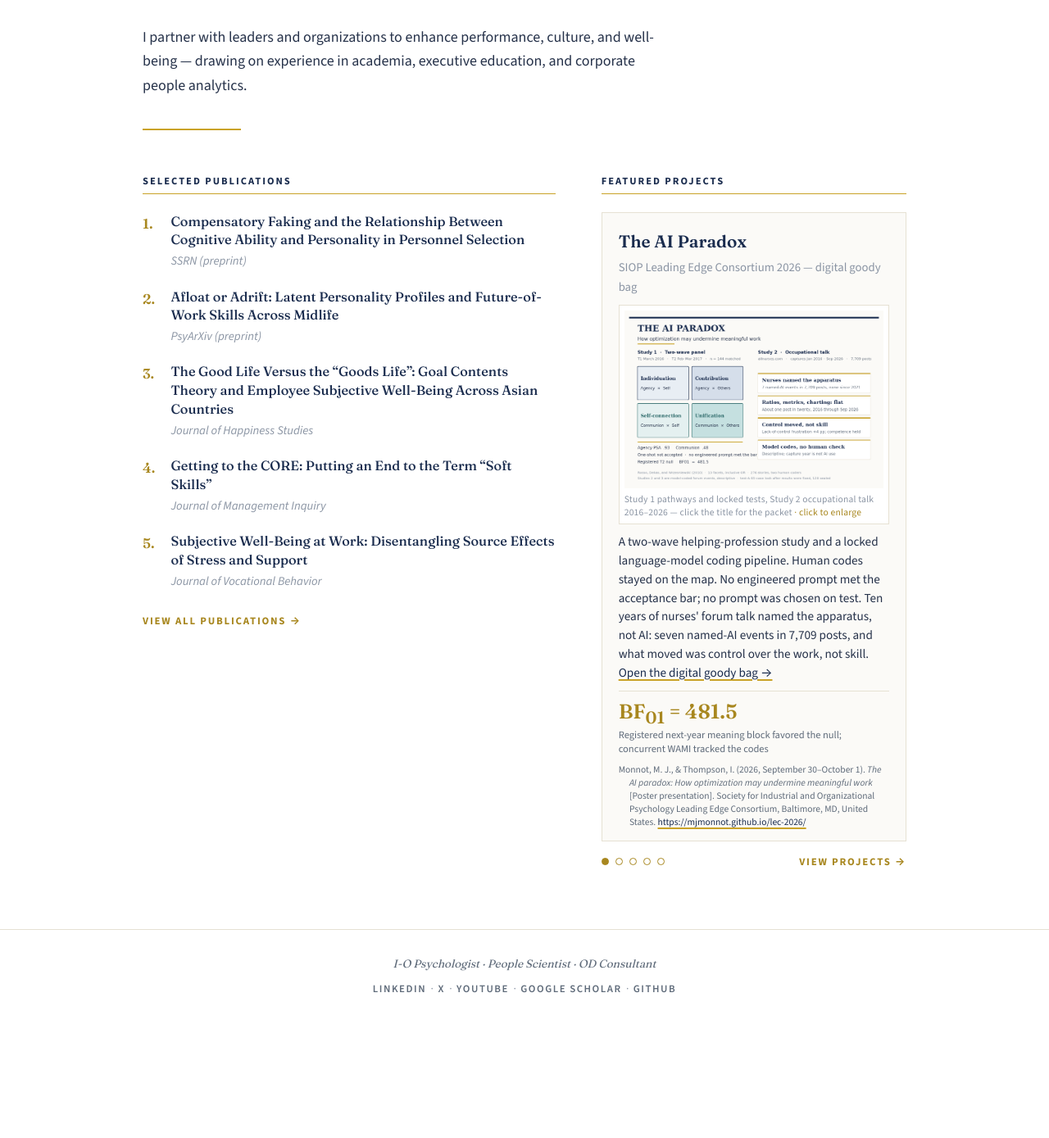
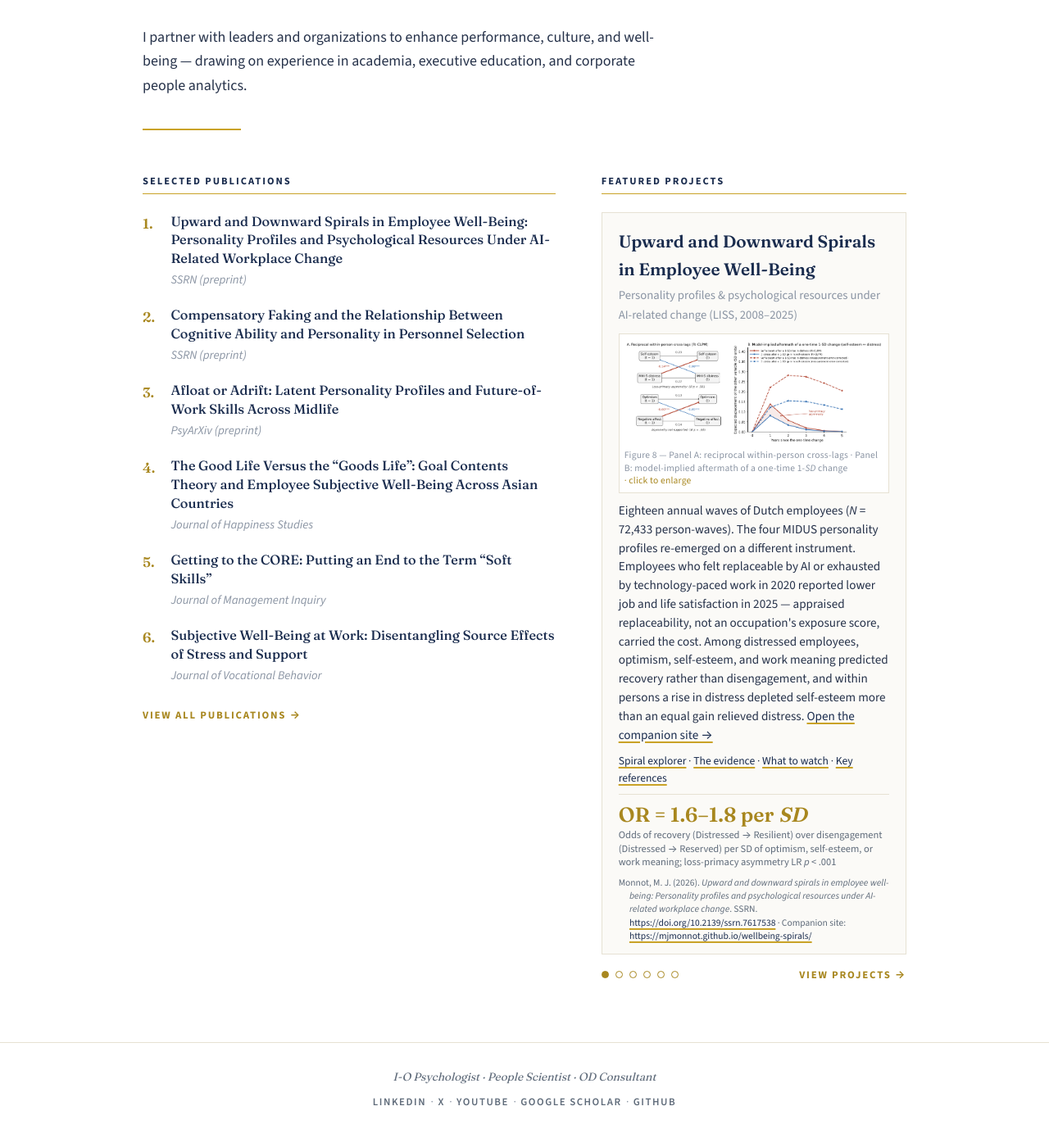
Before and after one commit to mjmonnot/mjmonnot.github.io, a Jekyll site: the page built from index.md, in a window 1280 px wide and 1400 px high, scrolled down 261 px. Shown: the top 1389 px of the window at 82% size. Built offline with Jekyll 4.4.1, drawn with Linux system fonts in a browser that asks for light colours; before the commit the page ends 1527 px from its top, so only the background shows below that.

Commit message:
Add LISS well-being spirals SSRN preprint: publications list, data, summary page; featured-projects card linking the wellbeing-spirals companion site
Co-authored-by: Cursor <cursoragent@cursor.com>

```diff
--- a/index.md
+++ b/index.md
@@ -16,6 +16,12 @@ permalink: /
     <p class="section-label">Selected Publications</p>
     <hr class="label-rule">
     <ol class="pub-list">
+      <li>
+        <div>
+          <p class="pub-title"><a href="/publications/2026-wellbeing-spirals.html">Upward and Downward Spirals in Employee Well-Being: Personality Profiles and Psychological Resources Under AI-Related Workplace Change</a></p>
+          <p class="pub-journal">SSRN (preprint)</p>
+        </div>
+      </li>
       <li>
         <div>
           <p class="pub-title"><a href="/publications/2026-compensatory-faking.html">Compensatory Faking and the Relationship Between Cognitive Ability and Personality in Personnel Selection</a></p>
@@ -56,6 +62,24 @@ permalink: /
     <div class="feature-carousel" data-feature-carousel data-interval="10000" aria-roledescription="carousel" aria-label="Featured projects">
       <div class="feature-carousel-track">
         <article class="feature-card feature-slide is-active" data-slide="0" aria-hidden="false">
+          <p class="feature-title"><a href="/wellbeing-spirals/">Upward and Downward Spirals in Employee Well-Being</a></p>
+          <p class="feature-sub">Personality profiles &amp; psychological resources under AI-related change (LISS, 2008&ndash;2025)</p>
+          <figure class="feature-figure feature-figure--wide">
+            <a class="feature-figure-link" href="{{ "/assets/images/liss-spirals-figure-8.png" | relative_url }}" data-lightbox aria-label="Enlarge Figure 8: within-person resource-distress spirals">
+              <img src="{{ "/assets/images/liss-spirals-figure-8.png" | relative_url }}" alt="Figure 8 from the LISS preprint. Panel A: random-intercept cross-lagged paths. Lagged distress to self-esteem is minus 0.14 and self-esteem to distress is minus 0.08, loss-primacy asymmetry p less than .001; lagged negative affect to optimism is minus 0.06 and optimism to negative affect is minus 0.05, asymmetry not supported. Panel B: expected displacement in SD units over five years after a one-time 1-SD change. Self-esteem after a rise in distress peaks near 0.14 and falls more slowly than distress after an equal gain in self-esteem, which peaks near 0.08. Measurement-error-corrected curves run higher." width="3364" height="1347" loading="lazy">
+            </a>
+            <figcaption>Figure 8 &mdash; Panel A: reciprocal within-person cross-lags &middot; Panel B: model-implied aftermath of a one-time 1-<em>SD</em> change <span class="feature-figure-hint">· click to enlarge</span></figcaption>
+          </figure>
+          <p class="feature-desc">Eighteen annual waves of Dutch employees (<em>N</em> = 72,433 person-waves). The four MIDUS personality profiles re-emerged on a different instrument. Employees who felt replaceable by AI or exhausted by technology-paced work in 2020 reported lower job and life satisfaction in 2025 &mdash; appraised replaceability, not an occupation's exposure score, carried the cost. Among distressed employees, optimism, self-esteem, and work meaning predicted recovery rather than disengagement, and within persons a rise in distress depleted self-esteem more than an equal gain relieved distress. <a href="/wellbeing-spirals/">Open the companion site &rarr;</a></p>
+          <p class="feature-links"><a href="/wellbeing-spirals/">Spiral explorer</a> &middot; <a href="/wellbeing-spirals/evidence.html">The evidence</a> &middot; <a href="/wellbeing-spirals/playbook.html">What to watch</a> &middot; <a href="/wellbeing-spirals/references.html">Key references</a></p>
+          <div class="feature-stat">
+            <span class="stat-value">OR&nbsp;=&nbsp;1.6&ndash;1.8&nbsp;per&nbsp;<em>SD</em></span>
+            <span class="stat-note">Odds of recovery (Distressed &rarr; Resilient) over disengagement (Distressed &rarr; Reserved) per SD of optimism, self-esteem, or work meaning; loss-primacy asymmetry LR <em>p</em> &lt; .001</span>
+          </div>
+          <p class="feature-cite">Monnot, M. J. (2026). <em>Upward and downward spirals in employee well-being: Personality profiles and psychological resources under AI-related workplace change</em>. SSRN. <a href="https://doi.org/10.2139/ssrn.7617538">https://doi.org/10.2139/ssrn.7617538</a> &middot; Companion site: <a href="https://mjmonnot.github.io/wellbeing-spirals/">https://mjmonnot.github.io/wellbeing-spirals/</a></p>
+        </article>
+
+        <article class="feature-card feature-slide" data-slide="1" aria-hidden="true">
           <p class="feature-title"><a href="/lec-2026/">The AI Paradox</a></p>
           <p class="feature-sub">SIOP Leading Edge Consortium 2026 &mdash; digital goody bag</p>
           <figure class="feature-figure">
@@ -72,7 +96,7 @@ permalink: /
           <p class="feature-cite">Monnot, M. J., &amp; Thompson, I. (2026, September 30&ndash;October 1). <em>The AI paradox: How optimization may undermine meaningful work</em> [Poster presentation]. Society for Industrial and Organizational Psychology Leading Edge Consortium, Baltimore, MD, United States. <a href="https://mjmonnot.github.io/lec-2026/">https://mjmonnot.github.io/lec-2026/</a></p>
         </article>
 
-        <article class="feature-card feature-slide" data-slide="1" aria-hidden="true">
+        <article class="feature-card feature-slide" data-slide="2" aria-hidden="true">
           <p class="feature-title">Predicting Personality from Text</p>
           <p class="feature-sub">SIOP 2019 Machine Learning Competition &mdash; post-hoc winning solution</p>
           <figure class="feature-figure">
@@ -88,7 +112,7 @@ permalink: /
           </div>
         </article>
 
-        <article class="feature-card feature-slide" data-slide="2" aria-hidden="true">
+        <article class="feature-card feature-slide" data-slide="3" aria-hidden="true">
           <p class="feature-title">Afloat or Adrift</p>
           <p class="feature-sub">Latent personality profiles &amp; future-of-work skills (MIDUS)</p>
           <figure class="feature-figure">
@@ -104,7 +128,7 @@ permalink: /
           </div>
         </article>
 
-        <article class="feature-card feature-slide" data-slide="3" aria-hidden="true">
+        <article class="feature-card feature-slide" data-slide="4" aria-hidden="true">
           <p class="feature-title">Automated Meta-Analytic Coding</p>
           <p class="feature-sub">SIOP 2026 Machine Learning Competition &mdash; team One Hot Key</p>
           <figure class="feature-figure feature-figure--wide">
@@ -120,7 +144,7 @@ permalink: /
           </div>
         </article>
 
-        <article class="feature-card feature-slide" data-slide="4" aria-hidden="true">
+        <article class="feature-card feature-slide" data-slide="5" aria-hidden="true">
           <p class="feature-title"><a href="/faking-costs/">What Faking Costs a Hiring Funnel</a></p>
           <p class="feature-sub">Monte Carlo simulation fit to meta-analytic applicant estimates</p>
           <figure class="feature-figure feature-figure--wide">
@@ -141,11 +165,12 @@ permalink: /
 
       <div class="feature-carousel-footer">
         <div class="feature-dots" role="tablist" aria-label="Choose featured project">
-          <button type="button" class="feature-dot is-active" role="tab" aria-selected="true" aria-label="Show project 1 of 5: The AI Paradox (LEC 2026)"></button>
-          <button type="button" class="feature-dot" role="tab" aria-selected="false" aria-label="Show project 2 of 5: Predicting Personality from Text"></button>
-          <button type="button" class="feature-dot" role="tab" aria-selected="false" aria-label="Show project 3 of 5: Afloat or Adrift (MIDUS)"></button>
-          <button type="button" class="feature-dot" role="tab" aria-selected="false" aria-label="Show project 4 of 5: SIOP 2026 Meta-Analytic Coding"></button>
-          <button type="button" class="feature-dot" role="tab" aria-selected="false" aria-label="Show project 5 of 5: What Faking Costs a Hiring Funnel"></button>
+          <button type="button" class="feature-dot is-active" role="tab" aria-selected="true" aria-label="Show project 1 of 6: Upward and Downward Spirals in Employee Well-Being (LISS)"></button>
+          <button type="button" class="feature-dot" role="tab" aria-selected="false" aria-label="Show project 2 of 6: The AI Paradox (LEC 2026)"></button>
+          <button type="button" class="feature-dot" role="tab" aria-selected="false" aria-label="Show project 3 of 6: Predicting Personality from Text"></button>
+          <button type="button" class="feature-dot" role="tab" aria-selected="false" aria-label="Show project 4 of 6: Afloat or Adrift (MIDUS)"></button>
+          <button type="button" class="feature-dot" role="tab" aria-selected="false" aria-label="Show project 5 of 6: SIOP 2026 Meta-Analytic Coding"></button>
+          <button type="button" class="feature-dot" role="tab" aria-selected="false" aria-label="Show project 6 of 6: What Faking Costs a Hiring Funnel"></button>
         </div>
         <a class="view-all" href="/projects.html">View projects &rarr;</a>
       </div>
--- /dev/null
+++ b/publications/2026-wellbeing-spirals.md
@@ -0,0 +1,87 @@
+---
+layout: page
+title: "Upward and Downward Spirals in Employee Well-Being: Personality Profiles and Psychological Resources Under AI-Related Workplace Change"
+permalink: /publications/2026-wellbeing-spirals.html
+---
+
+# Upward and Downward Spirals in Employee Well-Being: Personality Profiles and Psychological Resources Under AI-Related Workplace Change (2026)
+
+**Authors:** Matthew J. Monnot
+**Outlet:** *SSRN preprint*
+**DOI:** 10.2139/ssrn.7617538
+**Link:** [Read the preprint →](https://doi.org/10.2139/ssrn.7617538)
+**Companion site:** [Spiral explorer, evidence, and what organizations can watch →](https://mjmonnot.github.io/wellbeing-spirals/)
+
+---
+
+## 1 · TL;DR
+
+AI is changing how work is assigned, paced, monitored, and rewarded. This study follows Dutch employees in the LISS panel for 18 years (2008–2025; *N* = 72,433 person-waves, 16,862 people) and asks what protects well-being when the job itself starts to feel replaceable.
+
+Three results carry the paper. First, the four personality profiles found in U.S. midlife adults (**Distressed, Antagonistic, Reserved, Resilient**) reappear in a Dutch working-age panel on a different instrument (Tucker congruence = .96). Second, employees who in 2020 felt **replaceable by AI or robots**, or **exhausted** by technology-intensified work, reported lower job and life satisfaction five years later — and it was *perceived* replaceability, not an occupation's exposure score, that carried the cost. Third, among employees leaving the Distressed profile, **optimism, self-esteem, and work meaning** predicted recovery (to Resilient) rather than disengagement (to Reserved), and within persons a one-time rise in distress depleted self-esteem more deeply and durably than an equal gain in self-esteem relieved distress. Losses spiral faster than gains.
+
+---
+
+## 2 · Methodology (Technical)
+
+- **Data:** LISS panel (Centerdata, Tilburg University), probability-based Dutch household panel. Core Personality study (IPIP-50 Big Five) across primary waves 2008–2025, plus annual Work and Health cores and one-off modules: PsyCap (2019), robotization and technostress (2020), work meaning (2023). Secondary analysis of de-identified archive data under a signed data-user agreement.
+- **Profiles:** Measurement-invariant stacked diagonal Gaussian mixture model, *k* = 4 retained on multi-criterion grounds (entropy = .537); labels assigned by shape-matching to MIDUS centroids. Cross-software check in Mplus 8.8 (class means *r* ≥ .999). Membership dynamics from modal assignments; a three-step latent annual Markov chain with the misclassification matrix fixed from the invariant solution supplies classification-error-robust transition estimates.
+- **H1 configural correspondence:** domain-score linking (mean *r* = .91) and orthogonal Procrustes rotation (Tucker φ = .96; disparity = .09) against the MIDUS four-profile solution; internal replication by re-enumeration within panel-entry cohorts.
+- **H2 lagged stressor models:** standardized OLS with HC3 standard errors and demographic covariates, 2020 stressors → 2025 job satisfaction, SWLS, and positive affect (*n*s ≈ 790–1,430); Benjamini–Hochberg control within the family.
+- **H3 moderation:** product-term and stratified simple-slope models by profile.
+- **H4 destination logits:** Distressed leavers, Resilient versus Reserved destination, per-SD odds ratios; re-estimated under soft-weighted, 200-draw pseudo-class, and Firth sensitivities, then inside a sequence-based latent Markov model with fixed misclassification.
+- **H5 within-person spirals:** person-mean-centered lagged models (Hamaker et al., 2015), then a random-intercept cross-lagged panel model estimated by Kalman-filter FIML, a measurement-error-separating latent AR model, and a person-level detrending sensitivity; loss-primacy asymmetry tested by person bootstrap and likelihood ratio.
+- **H6 domain dissociation:** perceived displacement risk versus Felten AI Occupational Exposure (AIOE) scores crosswalked SOC → ISCO-08 and merged on occupation; piecewise growth with a 2020 knot and a prespecified heterogeneity sweep with a causal-forest counterweight.
+- **H7 economic costs (exploratory):** health-related lost productive time valued at the wage (human-capital and Dutch friction-cost variants), quit intent, promotion prospects, realized exits; double/debiased ML counterweight with cross-fitted forests.
+
+---
+
+## 3 · Methods in Plain English
+
+Rather than scoring each personality trait separately, the study sorts people into a small number of **configurations** — four recognizable patterns — and tracks whether they stay in one or move between them over 18 years. That makes it possible to ask not just *how much* distress there is, but *who leaves it and where they go*.
+
+The AI piece comes from modules fielded in 2020 that asked employees whether their work could be done by new technology, whether their pace was set by a machine, whether their output was digitally logged, and whether work had become more exhausting. Those answers are related to how satisfied the same people were in 2025. Because the stressors were measured before the outcomes, the design establishes temporal order, though not causation.
+
+The spiral test looks *within* each person: when your self-esteem dips below your own usual level this year, is your distress higher next year — and vice versa? Comparing the two directions tests a core claim of conservation of resources theory, that losses hurt more than equivalent gains help.
+
+---
+
+## 4 · Key Findings & Nuances
+
+- **Profiles replicate across panels and instruments.** Antagonistic and Resilient re-emerged within independently recruited entry cohorts (φ = .88–.97); Distressed is a partial shape match (*r* = .69) recoverable only in the pooled invariant model.
+- **Perceived displacement and exhaustion carried forward.** Displacement risk in 2020 predicted lower job satisfaction (β = −.11) and life satisfaction (β = −.11) in 2025; exhaustion predicted lower job satisfaction (β = −.22), life satisfaction (β = −.31), and positive affect (β = −.20). Algorithmic management was associated only with lower life satisfaction (β = −.10); technology self-efficacy with higher satisfaction (βs ≈ .10). Ten of 16 focal paths were significant and all survived FDR control.
+- **Distressed membership did not amplify the stressors (H3 not supported).** Exploratory slopes were steepest among Antagonistic members, but this does not rescue the a priori hypothesis.
+- **Resources steer the direction of exit.** Among Distressed leavers, higher optimism (OR = 1.78), self-esteem (OR = 1.62), and work meaning (OR = 1.77) per SD predicted recovery to Resilient rather than disengagement to Reserved, robust to classification-error sensitivities. Workplace relatedness (OR = 1.34) was frame-sensitive; PsyCap was underpowered (*n* = 44).
+- **Loss primacy within persons.** Lagged distress → self-esteem (β = −.14) exceeded self-esteem → distress (β = −.08) in the RI-CLPM, with the asymmetry confirmed by likelihood ratio (*p* < .001). The optimism ↔ negative affect pair showed reciprocal paths but no asymmetry.
+- **Appraisal, not occupation title.** Perceived displacement related to lower work meaning, relatedness, and job satisfaction and higher distress; occupation-level AIOE was null on all but one small path. Frey–Osborne automatability failed a pre-trend falsification check, indicating occupational selection rather than disruption.
+- **Costs surface before anyone leaves.** Distressed members reported +65 lost work hours per year versus Resilient members and more than twice the quit-intent rate (17% vs. 8%), but realized exits by 2025 did not differ (9% vs. 9%) and Distressed members reported *more* self-rated effort. Euro translations were partly compositional under the ML counterweight.
+- **What the design cannot say.** Observational; 2020 modules are single-shot, COVID-entangled, and pre-LLM; entropy is modest (.537); attrition left a modestly positively selected panel; no intervention effect is estimated.
+
+---
+
+## 5 · Implementation Ideas
+
+### For Leaders & HR
+
+- Treat employees' *appraisal* that their work is replaceable as the signal that matters, not an occupation's exposure score. The psychosocial costs ran through perceived replaceability.
+- Exhaustion under technology-intensified work was the broadest predictor of later well-being, including the only consistent hit to positive affect. Pacing and workload under new tools deserve the same attention as the tools themselves.
+
+### For People Analytics
+
+- Monitor well-being as a within-person series, not a snapshot. Losses registered as abrupt changes and gains rode slow trends; a dip below someone's own baseline is more informative than their rank in the distribution.
+- Do not pool exposure metrics interchangeably. AIOE passed its pre-trend check; Frey–Osborne did not.
+
+### For Well-Being Program Design
+
+- Among distressed employees, optimism, self-worth, and work meaning distinguished recovery from disengagement. The study does not show that raising them causes recovery, but they are the markers worth watching — and the lost-time and quit-intent costs appeared well before any exit. The [companion site](https://mjmonnot.github.io/wellbeing-spirals/) includes a spiral explorer built on the published cross-lagged coefficients and a [practice page](https://mjmonnot.github.io/wellbeing-spirals/playbook.html) that stays inside what the evidence supports.
+
+---
+
+## 6 · Endnotes (APA Style)
+
+1. Monnot, M. J. (2026). Upward and downward spirals in employee well-being: Personality profiles and psychological resources under AI-related workplace change. *SSRN*. https://doi.org/10.2139/ssrn.7617538
+2. Hobfoll, S. E., Halbesleben, J., Neveu, J.-P., & Westman, M. (2018). Conservation of resources in the organizational context: The reality of resources and their consequences. *Annual Review of Organizational Psychology and Organizational Behavior, 5*, 103–128. https://doi.org/10.1146/annurev-orgpsych-032117-104640
+3. Hamaker, E. L., Kuiper, R. M., & Grasman, R. P. P. P. (2015). A critique of the cross-lagged panel model. *Psychological Methods, 20*(1), 102–116. https://doi.org/10.1037/a0038889
+4. Felten, E., Raj, M., & Seamans, R. (2021). Occupational, industry, and geographic exposure to artificial intelligence: A novel dataset and its potential uses. *Strategic Management Journal, 42*(12), 2195–2217. https://doi.org/10.1002/smj.3286
+5. Monnot, M. J. (2026). Afloat or adrift: A longitudinal study of latent personality profiles and future-of-work skills across midlife [Preprint]. PsyArXiv. https://doi.org/10.31234/osf.io/9r6hd_v1
+6. Scherpenzeel, A., & Das, M. (2011). True longitudinal and probability-based internet panels: Evidence from the Netherlands. In M. Das, P. Ester, & L. Kaczmirek (Eds.), *Social and behavioral research and the internet* (pp. 77–104). Routledge.
```
Also changed, not shown: _data/publications.yml (+7 -0 lines), assets/images/liss-spirals-figure-8.png (added).
